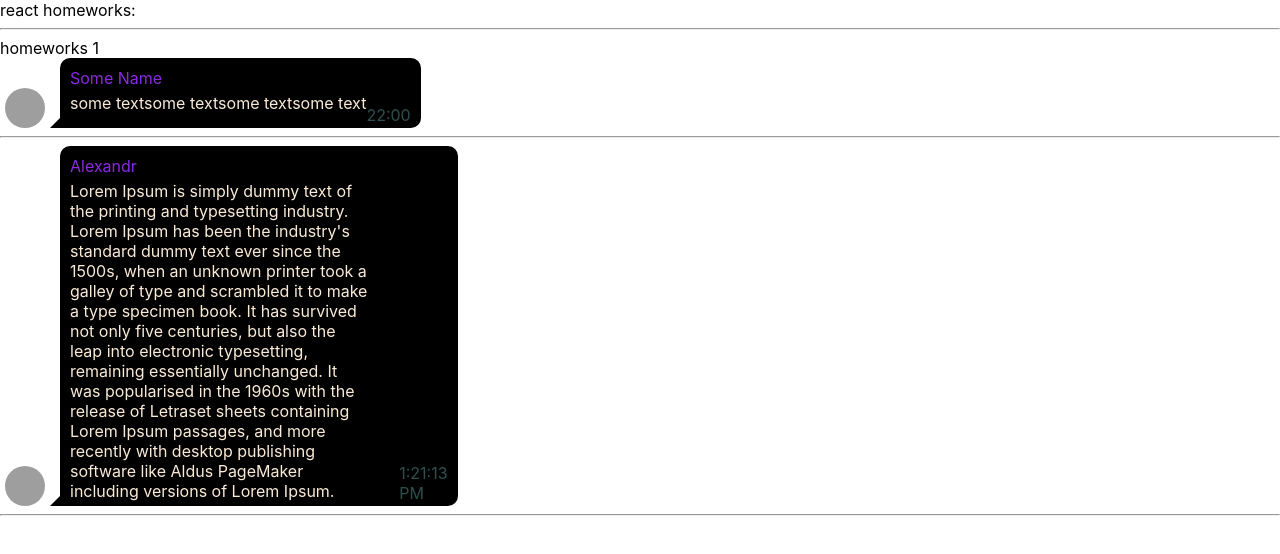
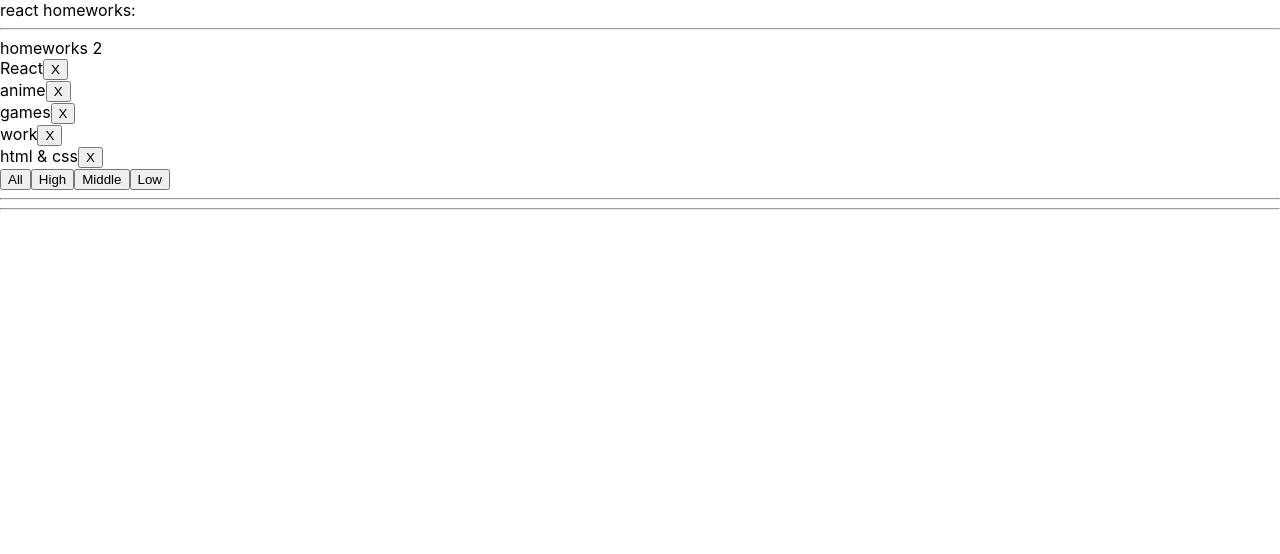
Before and after one commit to nedashkivskyios/ignHomeWorks, a React (Create React App) app: page / in a window 1280 px wide. Shown: the top 554 px of the page. Built offline with nearby package versions, Linux system fonts and the light colour scheme; grey boxes are pictures that could not be loaded.

Commit message:
HW2 - complete

```diff
--- a/src/p1-main/m1-ui/u1-app/App.tsx
+++ b/src/p1-main/m1-ui/u1-app/App.tsx
@@ -1,13 +1,14 @@
 import React from 'react'
 import s from './App.module.css'
 import HW1 from '../../../p2-homeworks/h1/HW1'
+import HW2 from '../../../p2-homeworks/h2/HW2'
 
 function App() {
     return (
         <div className={s.App}>
             <div>react homeworks:</div>
-            <HW1/>
-            {/*<HW2/>*/}
+            {/*<HW1/>*/}
+            <HW2/>
             {/*<HW3/>*/}
             {/*<HW4/>*/}
             {/*<HW5/>*/}
--- a/src/p2-homeworks/h2/Affair.tsx
+++ b/src/p2-homeworks/h2/Affair.tsx
@@ -1,19 +1,21 @@
 import React from 'react'
+import {AffairType} from "./HW2";
 
 type AffairPropsType = {
     // key не нужно типизировать
-    affair: any // need to fix any
-    deleteAffairCallback: any // need to fix any
+    affair: AffairType
+    deleteAffairCallback: (_id: number) => void // need to fix any
 }
 
 function Affair(props: AffairPropsType) {
-    const deleteCallback = () => {}// need to fix
 
-    return (
+    const deleteCallback = () => {props.deleteAffairCallback(props.affair._id)}// need to fix
+
+  return (
         <div>
-            // show some text
+          {props.affair.name}
 
-            <button onClick={deleteCallback}>X</button>
+          <button onClick={deleteCallback}>X</button>
         </div>
     )
 }
--- a/src/p2-homeworks/h2/Affairs.tsx
+++ b/src/p2-homeworks/h2/Affairs.tsx
@@ -1,26 +1,26 @@
 import React from 'react'
 import Affair from './Affair'
-import {AffairType} from './HW2'
+import {AffairDataType, AffairType, FilterType} from './HW2'
 
 type AffairsPropsType = { // need to fix any
-    data: any
-    setFilter: any
-    deleteAffairCallback: any
+    data: AffairDataType
+    setFilter: (setFilter: FilterType) => void
+    deleteAffairCallback: (_id: number) => void
 }
 
 function Affairs(props: AffairsPropsType) {
     const mappedAffairs = props.data.map((a: AffairType) => (
         <Affair // should work
-            key={a._id} // кеи ОБЯЗАТЕЛЬНЫ в 99% - так что лучше их писать всегда при создании компонент в мапе
+            key={a._id}
             affair={a}
             deleteAffairCallback={props.deleteAffairCallback}
         />
     ))
 
-    const setAll = () => {} // need to fix
-    const setHigh = () => {}
-    const setMiddle = () => {}
-    const setLow = () => {}
+    const setAll = () => { props.setFilter('all') } // need to fix
+    const setHigh = () => {props.setFilter('high')}
+    const setMiddle = () => {props.setFilter('middle')}
+    const setLow = () => {props.setFilter('low')}
 
     return (
         <div>
--- a/src/p2-homeworks/h2/HW2.tsx
+++ b/src/p2-homeworks/h2/HW2.tsx
@@ -2,12 +2,17 @@ import React, {useState} from 'react'
 import Affairs from './Affairs'
 
 // types
-export type AffairPriorityType = any // need to fix any
-export type AffairType = any // need to fix any
+export type AffairPriorityType =  'high' | 'middle' | 'low'
+export type AffairType = {
+  _id: number
+  name: string
+  priority: string
+}
+export type AffairDataType = Array<AffairType>
 export type FilterType = 'all' | AffairPriorityType
 
 // constants
-const defaultAffairs: any = [ // need to fix any
+const defaultAffairs: AffairDataType = [ // need to fix any
     {_id: 1, name: 'React', priority: 'high'},
     {_id: 2, name: 'anime', priority: 'low'},
     {_id: 3, name: 'games', priority: 'low'},
@@ -16,20 +21,20 @@ const defaultAffairs: any = [ // need to fix any
 ]
 
 // pure helper functions
-export const filterAffairs = (affairs: any, filter: any): any => { // need to fix any
+export const filterAffairs = (affairs: AffairDataType, filter: FilterType): AffairDataType => {
     if (filter === 'all') return affairs
-    else return // need to fix
+    else return affairs.filter(aff => aff.priority === filter)
 }
-export const deleteAffair = (affairs: any, _id: any): any => { // need to fix any
-    return // need to fix
+export const deleteAffair = (affairs: AffairDataType, _id: number): AffairDataType => { // need to fix any
+    return affairs.filter(aff => aff._id !== _id)
 }
 
 function HW2() {
-    const [affairs, setAffairs] = useState<any>(defaultAffairs) // need to fix any
+    const [affairs, setAffairs] = useState<AffairDataType>(defaultAffairs)
     const [filter, setFilter] = useState<FilterType>('all')
 
     const filteredAffairs = filterAffairs(affairs, filter)
-    const deleteAffairCallback = (_id: any) => setAffairs(deleteAffair(affairs, _id)) // need to fix any
+    const deleteAffairCallback = (_id: number) => setAffairs(deleteAffair(affairs, _id))
 
     return (
         <div>
```
